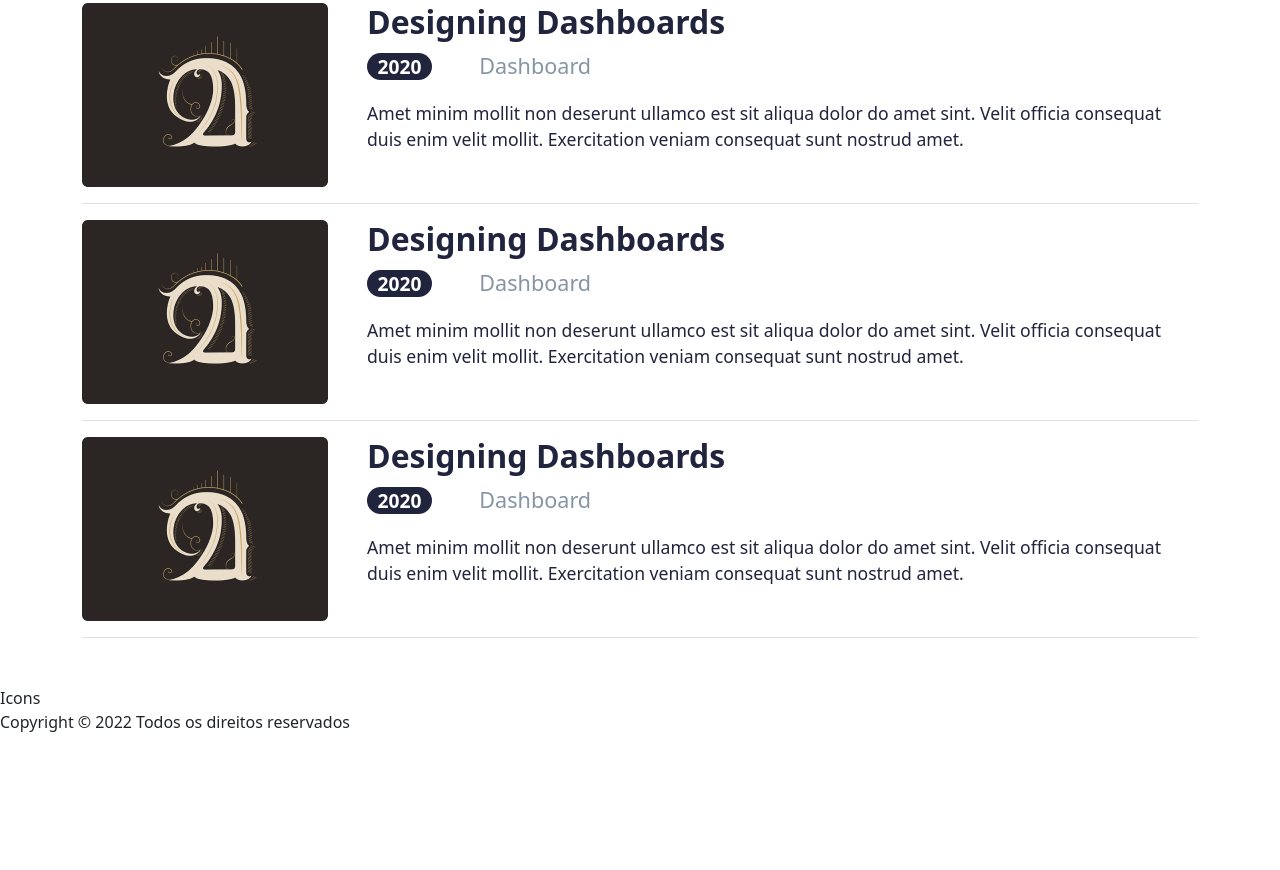
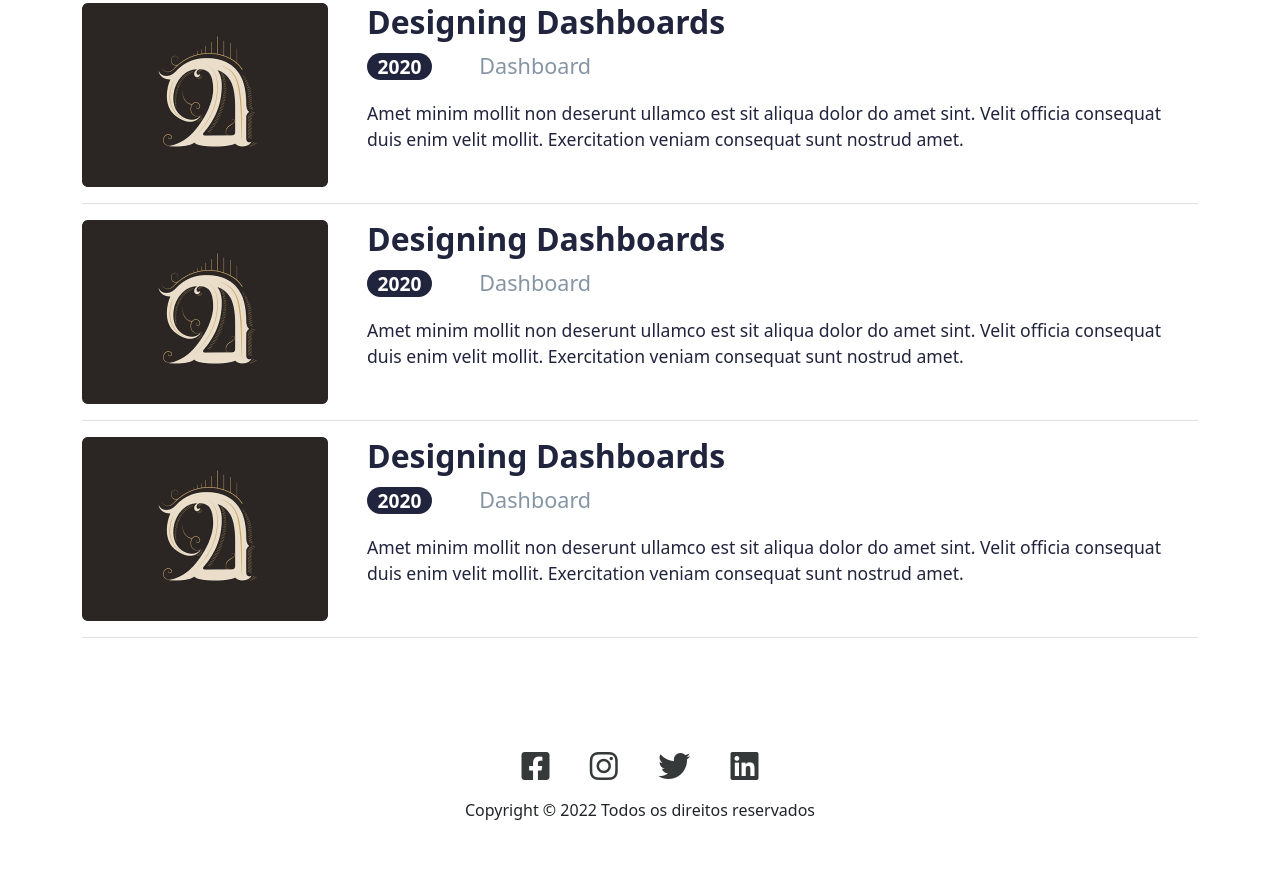
Before and after one commit to GabrielPCamargo/eletronbits, a plain HTML site: page index.html in a window 1280 px wide. Shown: the part 1413-2283 px from the top of the page. Before the commit the page ends 2147 px from the top, so only its background shows below. Drawn offline with nearby package versions, Linux system fonts and the light colour scheme.

Commit message:
web page done

```diff
--- a/index.html
+++ b/index.html
@@ -158,7 +158,12 @@
 
 
     <footer>
-        <div>Icons</div>
+        <div class="icons">
+            <a href=""><i class="fa-brands fa-facebook-square"></i></a>
+            <a href=""><i class="fa-brands fa-instagram"></i></a>
+            <a href=""><i class="fa-brands fa-twitter"></i></a>
+            <a href=""><i class="fa-brands fa-linkedin"></i></a>
+        </div>
         Copyright &#169; 2022 Todos os direitos reservados
     </footer>
 
--- a/style/style.css
+++ b/style/style.css
@@ -151,3 +151,27 @@ html{
     margin: 1em 0;
     font-size: 1.1em;
 }
+
+
+/* footer  */
+
+footer {
+    text-align: center;
+    padding: 3em;
+}
+
+footer .icons{
+    font-size: 2em;
+}
+
+footer a {
+    color: #363939;
+}
+
+footer a:hover {
+    color: #00A8CC;
+}
+
+footer i {
+    margin: .5em;
+}
```
